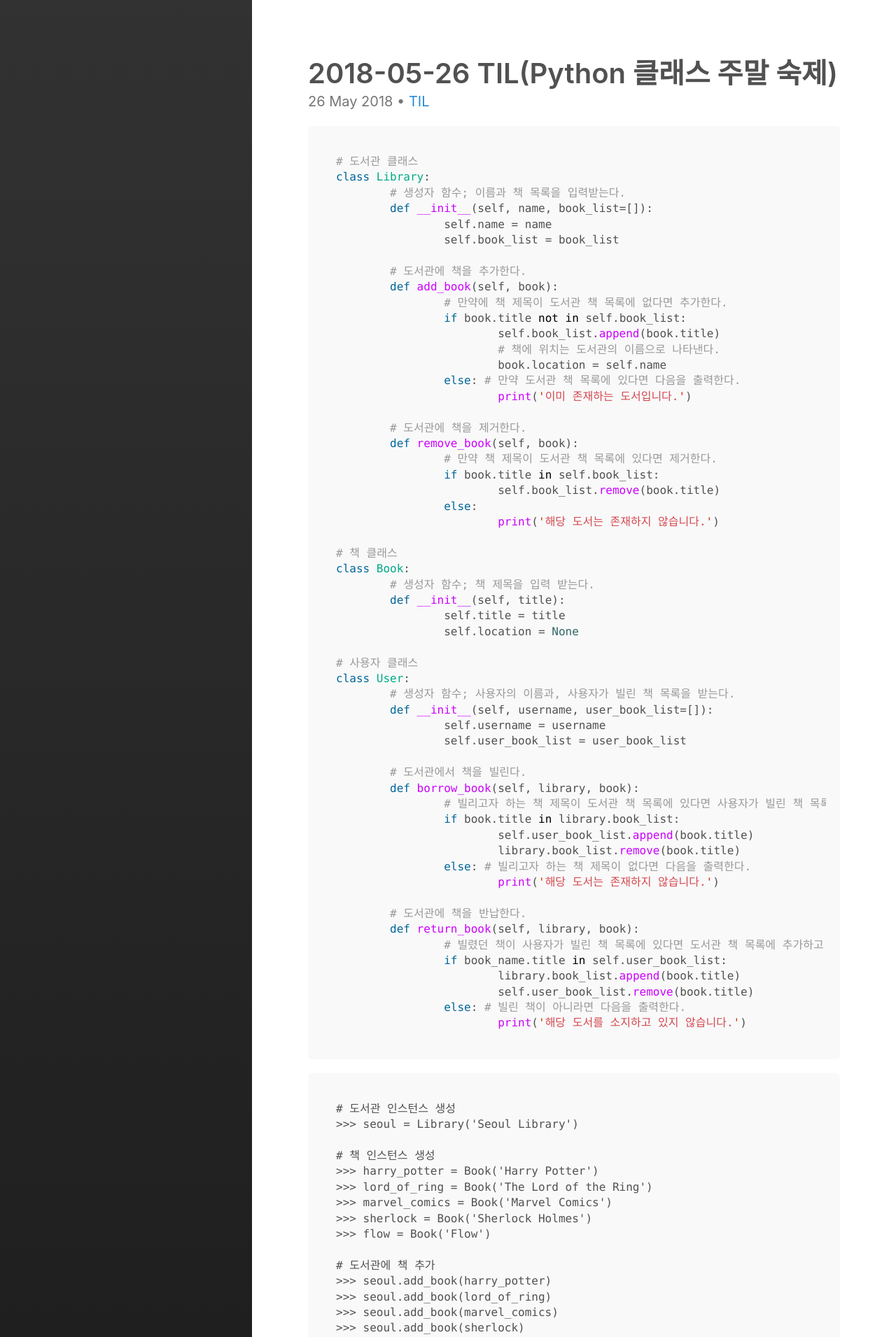
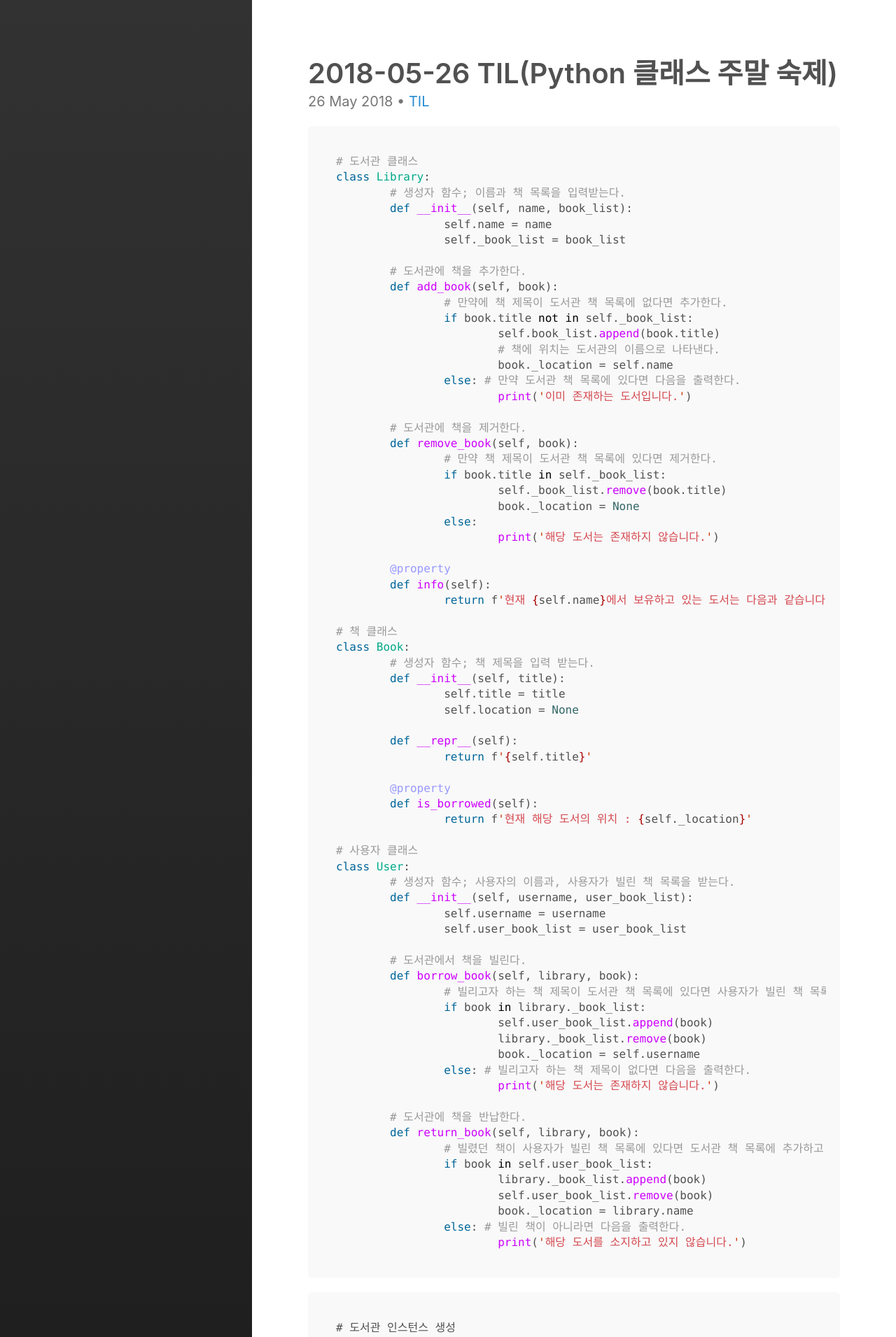
Before and after one commit to Chrisaor/chrisaor.github.com, a Jekyll site: the page built from _posts/TIL/2018-05-26-TIL.md, in a window 1280 px wide. Shown: the top 1911 px of the page at 70% size. Built offline with Jekyll 4.4.1, drawn with Linux system fonts in a browser that asks for light colours; some of the changed text lies outside the part shown.

Commit message:
TIL update

````diff
--- a/_posts/TIL/2018-05-26-TIL.md
+++ b/_posts/TIL/2018-05-26-TIL.md
@@ -10,27 +10,32 @@ categories: TIL
 # 도서관 클래스
 class Library:
 	# 생성자 함수; 이름과 책 목록을 입력받는다.
-	def __init__(self, name, book_list=[]):
+	def __init__(self, name, book_list):
 		self.name = name
-		self.book_list = book_list
+		self._book_list = book_list
 
 	# 도서관에 책을 추가한다.
 	def add_book(self, book):
 		# 만약에 책 제목이 도서관 책 목록에 없다면 추가한다.
-		if book.title not in self.book_list:
+		if book.title not in self._book_list:
 			self.book_list.append(book.title)
 			# 책에 위치는 도서관의 이름으로 나타낸다.
-			book.location = self.name
+			book._location = self.name
 		else: # 만약 도서관 책 목록에 있다면 다음을 출력한다.
 			print('이미 존재하는 도서입니다.')
 
 	# 도서관에 책을 제거한다.
 	def remove_book(self, book):
 		# 만약 책 제목이 도서관 책 목록에 있다면 제거한다.
-		if book.title in self.book_list:
-			self.book_list.remove(book.title)
+		if book.title in self._book_list:
+			self._book_list.remove(book.title)
+			book._location = None
 		else:
 			print('해당 도서는 존재하지 않습니다.')
+
+	@property
+	def info(self):
+		return f'현재 {self.name}에서 보유하고 있는 도서는 다음과 같습니다.\n {self._book_list}'
 
 # 책 클래스
 class Book:
@@ -39,35 +44,44 @@ class Book:
 		self.title = title
 		self.location = None
 
+	def __repr__(self):
+		return f'{self.title}'
+
+	@property
+	def is_borrowed(self):
+		return f'현재 해당 도서의 위치 : {self._location}'
+
 # 사용자 클래스
 class User:
 	# 생성자 함수; 사용자의 이름과, 사용자가 빌린 책 목록을 받는다.
-	def __init__(self, username, user_book_list=[]):
+	def __init__(self, username, user_book_list):
 		self.username = username
 		self.user_book_list = user_book_list
 
 	# 도서관에서 책을 빌린다.
 	def borrow_book(self, library, book):
 		# 빌리고자 하는 책 제목이 도서관 책 목록에 있다면 사용자가 빌린 책 목록에 추가하고 도서관 책 목록에서 제거한다.
-		if book.title in library.book_list:
-			self.user_book_list.append(book.title)
-			library.book_list.remove(book.title)
+		if book in library._book_list:
+			self.user_book_list.append(book)
+			library._book_list.remove(book)
+			book._location = self.username
 		else: # 빌리고자 하는 책 제목이 없다면 다음을 출력한다.
 			print('해당 도서는 존재하지 않습니다.')
 
 	# 도서관에 책을 반납한다.
 	def return_book(self, library, book):
 		# 빌렸던 책이 사용자가 빌린 책 목록에 있다면 도서관 책 목록에 추가하고 사용자가 빌린 책 목록에서는 제거한다.
-		if book_name.title in self.user_book_list:
-			library.book_list.append(book.title)
-			self.user_book_list.remove(book.title)
+		if book in self.user_book_list:
+			library._book_list.append(book)
+			self.user_book_list.remove(book)
+			book._location = library.name
 		else: # 빌린 책이 아니라면 다음을 출력한다.
 			print('해당 도서를 소지하고 있지 않습니다.')
 ```
 
 ```
 # 도서관 인스턴스 생성
->>> seoul = Library('Seoul Library')
+>>> seoul = Library('Seoul Library', [])
 
 # 책 인스턴스 생성
 >>> harry_potter = Book('Harry Potter')
@@ -84,36 +98,37 @@ class User:
 >>> seoul.add_book(flow)
 
 # 도서관 책 목록 확인
->>> seoul.book_list
-['Harry Potter',
- 'The Lord of the Ring',
- 'Marvel Comics',
- 'Sherlock Holmes',
- 'Flow']
+>>> print(seoul.info)
+현재 Seoul Library에서 보유하고 있는 도서는 다음과 같습니다.
+ [Harry Potter, The Lord of the Ring, Marvel Comics, Sherlock Holmes, Flow]
+
 
 # 도서관 책 목록 삭제
 >>> seoul.remove_book(flow)
->>> seoul.book_list
-['Harry Potter',
- 'The Lord of the Ring',
- 'Marvel Comics',
- 'Sherlock Holmes']
+>>> print(seoul.info)
+현재 Seoul Library에서 보유하고 있는 도서는 다음과 같습니다.
+ [Harry Potter, The Lord of the Ring, Marvel Comics, Sherlock Holmes]
 
 # 사용자 생성
->>> pch = User('박찬혁')
+>>> pch = User('박찬혁', [])
 
 # 도서관에서 책 빌리기
 >>> pch.borrow_book(seoul, harry_potter)
 >>> pch.borrow_book(seoul, sherlock)
->>> pch.user_book_list # 해리포터와 셜록 홈즈를 빌린다.
+>>> pch.user_book_list # 유저가 가진 도서 목록에 해리포터와 셜록 홈즈가 추가됨.
 ['Harry Potter', 'Sherlock Holmes']
->>> seoul.book_list # 해리포터와 셜록 홈즈가 대출되어 목록에서 사라졌다.
-['The Lord of the Ring', 'Marvel Comics', 'Flow']
+>>> print(seoul.info) # 해리포터와 셜록 홈즈가 대출되어 목록에서 사라졌다.
+현재 Seoul Library에서 보유하고 있는 도서는 다음과 같습니다.
+ [The Lord of the Ring, Marvel Comics]
 
 # 빌린책 반납하기
 >>> pch.return_book(seoul, harry_potter) # 해리포터를 반납한다.
 >>> pch.user_book_list # 빌린 책 목록에서 해리포터가 삭제된다.
-['Sherlock Holmes']
+[Sherlock Holmes]
 >>> seoul.book_list # 반납된 책이 다시 도서관 책 목록으로 돌아왔다.
-['The Lord of the Ring', 'Marvel Comics', 'Flow', 'Harry Potter']
+[The Lord of the Ring, Marvel Comics, Flow, Harry Potter]
+
+# 책의 현재 위치 추적하기
+>>> sherlock.is_borrowed
+'현재 해당 도서의 위치 : 박찬혁'
 ```
````
Also changed, not shown: _posts/TIL/2018-05-24-TIL.md (+6 -0 lines).
